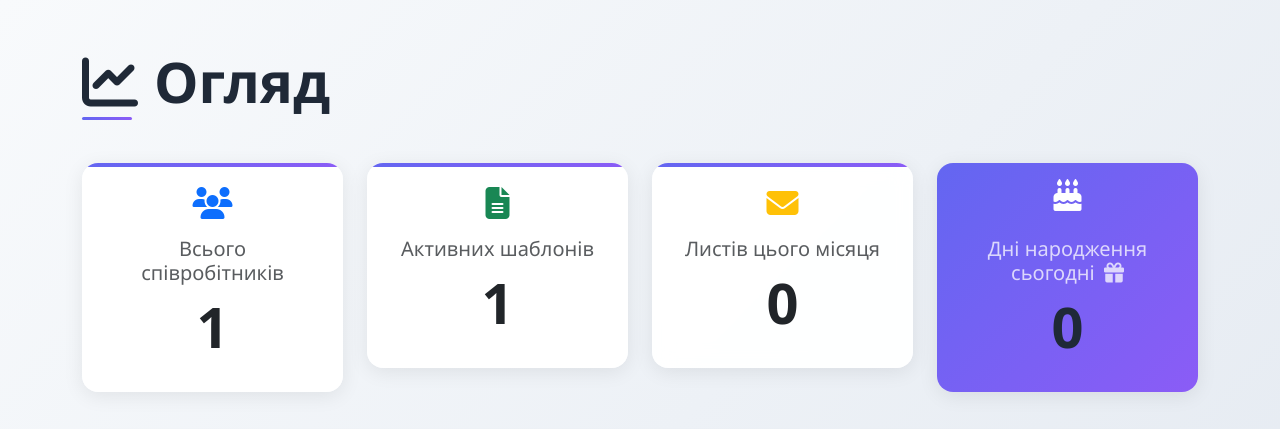
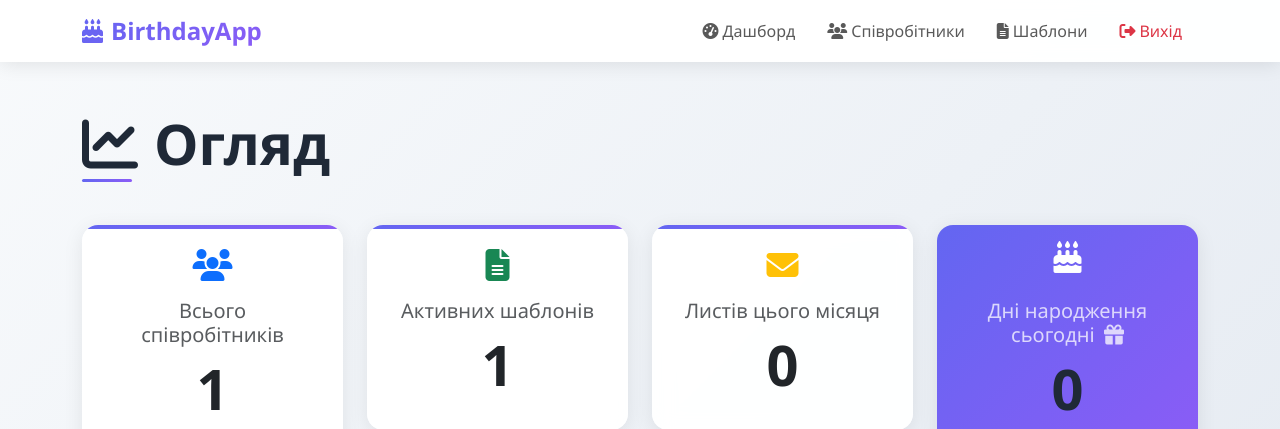
Before and after one commit to sergbondckua/birthday_email_notification_system, a Flask app: page / in a window 1280 px wide. Shown: the top 429 px of the page. Run offline with Flask 3, Linux system fonts and the light colour scheme; tables that the repository leaves empty hold one stand-in row (values such as "Sample post"); parts of the project's set-up code (start-up, migrations or seed data) failed here and were passed over; some libraries are stand-ins or nearby versions.

Commit message:
add html

```diff
--- a/templates/includes/navbar.html
+++ b/templates/includes/navbar.html
@@ -1,33 +1,34 @@
 <nav class="navbar navbar-expand-lg navbar-light bg-white sticky-top">
     <div class="container">
-        <a class="navbar-brand" href="{{ url_for('dashboard') if url_for else '/' }}">
+        <a class="navbar-brand" href="{{ url_for('dashboard') }}">
             <i class="fas fa-birthday-cake me-2"></i>BirthdayApp
         </a>
-        <button class="navbar-toggler" type="button" data-bs-toggle="collapse" data-bs-target="#navbarNav" aria-controls="navbarNav" aria-expanded="false" aria-label="Toggle navigation">
+        <button class="navbar-toggler" type="button" data-bs-toggle="collapse" data-bs-target="#navbarNav"
+                aria-controls="navbarNav" aria-expanded="false" aria-label="Toggle navigation">
             <span class="navbar-toggler-icon"></span>
         </button>
         <div class="collapse navbar-collapse" id="navbarNav">
             <ul class="navbar-nav ms-auto">
                 <li class="nav-item">
                     <a class="nav-link {{ 'active' if request.endpoint == 'dashboard' else '' }}"
-                       href="{{ url_for('dashboard') if url_for else '/' }}">
+                       href="{{ url_for('dashboard') }}">
                         <i class="fas fa-tachometer-alt me-1"></i>Дашборд
                     </a>
                 </li>
                 <li class="nav-item">
                     <a class="nav-link {{ 'active' if request.endpoint == 'employees' else '' }}"
-                       href="{{ url_for('employees') if url_for else '/employees/' }}">
+                       href="{{ url_for('employees') }}">
                         <i class="fas fa-users me-1"></i>Співробітники
                     </a>
                 </li>
                 <li class="nav-item">
                     <a class="nav-link {{ 'active' if request.endpoint == 'templates' else '' }}"
-                       href="{{ url_for('templates') if url_for else '/templates/' }}">
+                       href="{{ url_for('templates') }}">
                         <i class="fas fa-file-alt me-1"></i>Шаблони
                     </a>
                 </li>
                 <li class="nav-item">
-                    <a class="nav-link text-danger" href="{{ url_for('logout') if url_for else '/logout/' }}">
+                    <a class="nav-link text-danger" href="{{ url_for('logout') }}">
                         <i class="fas fa-sign-out-alt me-1"></i>Вихід
                     </a>
                 </li>
--- a/templates/layouts/base.html
+++ b/templates/layouts/base.html
@@ -198,7 +198,7 @@
 </head>
 <body>
 <!-- Навігаційна панель -->
-{#{% include 'includes/navbar.html' %}#}
+{% include 'includes/navbar.html' %}
 
 <!-- Основний вміст -->
 <main class="container my-5">
```
